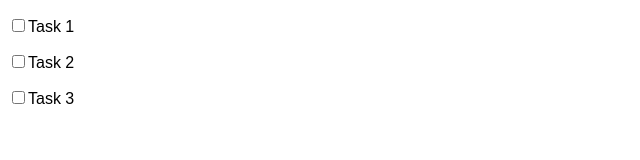
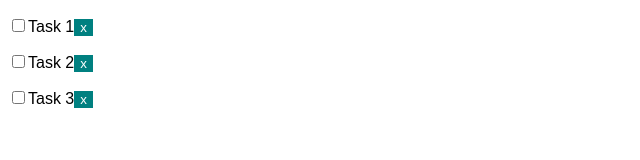
Before and after one commit to TanishqSingla/react, a React (Create React App) app: page / in a window 1280 px wide. Shown: the top 160 px of the page, without its empty margins (0-640 px from the left). Built offline with nearby package versions, Linux system fonts and the light colour scheme.

Commit message:
adding delete functionality

```diff
--- a/src/App.css
+++ b/src/App.css
@@ -2,3 +2,9 @@
   font-family: sans-serif;
   font-size: 16px;
 }
+
+button {
+  border: none;
+  background: teal;
+  color: white;
+}
--- a/src/components/TodoItem.js
+++ b/src/components/TodoItem.js
@@ -18,6 +18,7 @@ class TodoItem extends Component {
             onChange={this.props.complete.bind(this, id)}
           />
           {title}
+          <button>x</button>
         </p>
       </div>
     );
```
